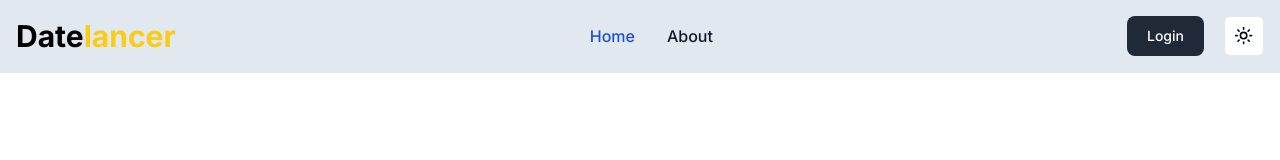
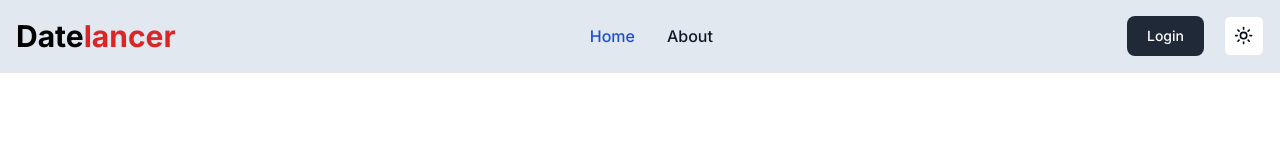
Before and after one commit to ManashAnand/Datelancer, a Next.js app: page /login in a window 1280 px wide. Shown: the top 160 px of the page. Built offline with nearby package versions, Linux system fonts and the light colour scheme.

Commit message:
update some design

```diff
--- a/app/login/page.jsx
+++ b/app/login/page.jsx
@@ -143,7 +143,6 @@
         <div className="container h-full px-6 py-24">
           <div className="g-6 flex h-full flex-wrap items-center justify-center lg:justify-between">
             <div className="mb-12 md:mb-0 md:w-8/12 lg:w-6/12">
-              {/* <img src="https://tecdn.b-cdn.net/img/Photos/new-templates/bootstrap-login-form/draw2.svg" className="w-full" alt="Phone image" /> */}
 
               {toggle ? (
                 <>
@@ -198,7 +197,7 @@
                   checked={toggle}
                   onChange={(e) => setToggle(!toggle)}
                 />
-                <div className="w-11 h-6 bg-blue-200 rounded-full peer peer-focus:ring-4 peer-focus:ring-blue-300 dark:peer-focus:ring-blue-800 dark:bg-gray-700 peer-checked:after:translate-x-full rtl:peer-checked:after:-translate-x-full peer-checked:after:border-white after:content-[''] after:absolute after:top-0.5 after:start-[2px] after:bg-white after:border-gray-300 after:border after:rounded-full after:h-5 after:w-5 after:transition-all dark:border-gray-600 peer-checked:bg-red-600"></div>
+                <div className="w-11 h-6 bg-blue-200 rounded-full peer peer-focus:ring-4 peer-focus:ring-ring-300 dark:peer-focus:ring-blue-800 dark:bg-gray-700 peer-checked:after:translate-x-full rtl:peer-checked:after:-translate-x-full peer-checked:after:border-white after:content-[''] after:absolute after:top-0.5 after:start-[2px] after:bg-white after:border-gray-300 after:border after:rounded-full after:h-5 after:w-5 after:transition-all dark:border-gray-600 peer-checked:bg-red-600"></div>
                 <span className="ms-3 text-sm font-medium text-gray-900 dark:text-gray-300">
                   {toggle ? "I'm a Recruiter" : "I'm a Freelancer"}
                 </span>
--- a/components/Navbar.jsx
+++ b/components/Navbar.jsx
@@ -48,7 +48,7 @@
           {/* <img src="https://flowbite.com/docs/images/logo.svg" className="h-8" alt="Flowbite Logo"/> */}
           <span className="self-center text-3xl  whitespace-nowrap text-black font-bold">
             Date
-            <span className="text-3xl text-yellow-400 ">lancer</span>
+            <span className="text-3xl text-red-600 ">lancer</span>
           </span>
         </Link>
         <div className="flex md:order-2 space-x-3 md:space-x-0 rtl:space-x-reverse  w-full justify-between sm:w-fit sm:justify-start">
```
